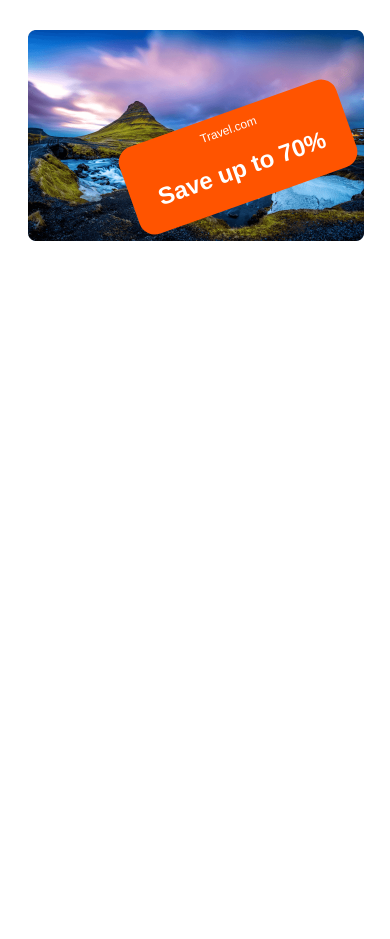
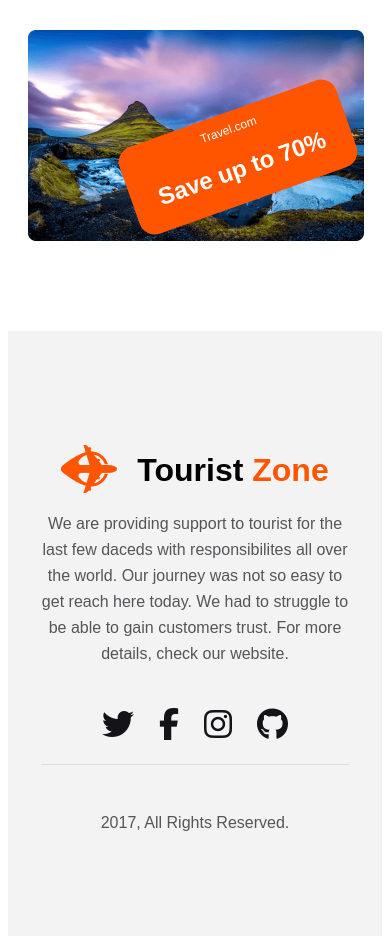
Before and after one commit to tanvir244/B9A2-Tourist-Zone, a plain HTML site: page index.html in a window 390 px wide. Shown: the part 8378-9317 px from the top of the page. Before the commit the page ends 8627 px from the top, so only its background shows below. Drawn offline with Linux system fonts and the light colour scheme.

Commit message:
footer section completed with responsive design

```diff
--- a/index.html
+++ b/index.html
@@ -1,5 +1,6 @@
 <!DOCTYPE html>
 <html lang="en">
+
 <head>
     <meta charset="UTF-8">
     <meta name="viewport" content="width=device-width, initial-scale=1.0">
@@ -9,6 +10,7 @@
     <!-- style css -->
     <link rel="stylesheet" href="style/style.css">
 </head>
+
 <body>
     <!-- header -->
     <header class="header-section">
@@ -33,7 +35,9 @@
                 <div class="banner-container">
                     <h1>Explore Your Travel</h1>
                     <p>
-                        Explore with Travel Zone, would be interesting I think. Because expert tour agency can add more and more enjoyment. Have an aventurous trip I hope we will enjoy a lot more than we expected before.
+                        Explore with Travel Zone, would be interesting I think. Because expert tour agency can add more
+                        and more enjoyment. Have an aventurous trip I hope we will enjoy a lot more than we expected
+                        before.
                     </p>
                     <div class="find-now">
                         <input type="text" name="" placeholder="Where go" id="">
@@ -52,13 +56,19 @@
         <div class="popular-section-container container">
             <div class="popular-content">
                 <h2 class="section-title">Our Popular Tours</h2>
-                <p class="text-description">Switzerland was our popular tourist destination. Almost each and every spot of that country surpasse our expectation.</p>
+                <p class="text-description">Switzerland was our popular tourist destination. Almost each and every spot
+                    of that country surpasse our expectation.</p>
                 <ul>
-                    <li class="text-description">Zurich and Geneva are the most favorite cities in Switzerland. However, Both are awesome.</li>
-                    <li class="text-description">Switzerland is the most populare city tourist destination to one loves nature.</li>
-                    <li class="text-description">Bern and Greenland are famous for green vibes inspired by it's won natural resouces.</li>
+                    <li class="text-description">Zurich and Geneva are the most favorite cities in Switzerland. However,
+                        Both are awesome.</li>
+                    <li class="text-description">Switzerland is the most populare city tourist destination to one loves
+                        nature.</li>
+                    <li class="text-description">Bern and Greenland are famous for green vibes inspired by it's won
+                        natural resouces.</li>
                 </ul>
-                <p class="popular-p-2 text-description">There is no one in the world who don't love to visit Switzerland for a only trip even. Nature learn people to love, so Switzerland is gonna be the destination of dreamland for one. Each and every single cities of it's won specificity.</p>
+                <p class="popular-p-2 text-description">There is no one in the world who don't love to visit Switzerland
+                    for a only trip even. Nature learn people to love, so Switzerland is gonna be the destination of
+                    dreamland for one. Each and every single cities of it's won specificity.</p>
                 <button class="btn-primary">Read More</button>
             </div>
             <div class="popular-img">
@@ -72,7 +82,8 @@
         <div class="destination-section-container container">
             <h2 class="section-title">Choose Your Destination</h2>
             <p class="text-description">
-                Please, visit our website to check out your suitable destination you want to visit and explor. We hope you will have a better and adventurous experience with us, we're very exited to have you.
+                Please, visit our website to check out your suitable destination you want to visit and explor. We hope
+                you will have a better and adventurous experience with us, we're very exited to have you.
             </p>
             <div class="destination-wrapper">
                 <div class="destination-wrapper-1">
@@ -118,21 +129,25 @@
         <div class="choose-us-container container">
             <h2 class="section-title">Why Choose Us</h2>
             <p class="text-description">
-                We are providing support to tourist for the last few daceds with responsibilites all over the world. Our journey was not so easy to get reach here today. We had to struggle to be able to gain customers trust. For more details, check our website.
+                We are providing support to tourist for the last few daceds with responsibilites all over the world. Our
+                journey was not so easy to get reach here today. We had to struggle to be able to gain customers trust.
+                For more details, check our website.
             </p>
             <div class="choose-us-box-container">
                 <div class="choose-us-box choose-us-box-1">
                     <img src="Images/hotel 1.svg" alt="">
                     <h3 class="content-heading">Handpicked Hotels</h3>
                     <p class="text-description">
-                        Amet consectetur. Vulputate commodo felis molestie risus  ornare nulla amet et. Libero commodo sagittis dignissim adipiscing quis. Habitant adipiscing risus natoque aliquet.
+                        Amet consectetur. Vulputate commodo felis molestie risus ornare nulla amet et. Libero commodo
+                        sagittis dignissim adipiscing quis. Habitant adipiscing risus natoque aliquet.
                     </p>
                 </div>
                 <div class="choose-us-box choose-us-box-2">
                     <img src="Images/map 1.svg" alt="">
                     <h3 class="content-heading">Handpicked Hotels</h3>
                     <p class="text-description">
-                        Amet consectetur. Vulputate commodo felis molestie risus  ornare nulla amet et. Libero commodo sagittis dignissim adipiscing quis. Habitant adipiscing risus natoque aliquet.
+                        Amet consectetur. Vulputate commodo felis molestie risus ornare nulla amet et. Libero commodo
+                        sagittis dignissim adipiscing quis. Habitant adipiscing risus natoque aliquet.
                     </p>
                 </div>
             </div>
@@ -140,7 +155,8 @@
                 <img src="Images/price-tag 1.svg" alt="">
                 <h3 class="content-heading">Handpicked Hotels</h3>
                 <p class="text-description">
-                    Amet consectetur. Vulputate commodo felis molestie risus  ornare nulla amet et. Libero commodo sagittis dignissim adipiscing quis. Habitant adipiscing risus natoque aliquet.
+                    Amet consectetur. Vulputate commodo felis molestie risus ornare nulla amet et. Libero commodo
+                    sagittis dignissim adipiscing quis. Habitant adipiscing risus natoque aliquet.
                 </p>
             </div>
         </div>
@@ -151,7 +167,8 @@
         <div class="discount-section-wrapper container">
             <h2 class="section-title">Deals & Discounts</h2>
             <p class="text-description">
-                We are providing support to tourist for the last few daceds with responsibilites all over the world. Our journey was not so easy to get reach here today.
+                We are providing support to tourist for the last few daceds with responsibilites all over the world. Our
+                journey was not so easy to get reach here today.
             </p>
             <div class="discount-banner-wrapper">
                 <div class="discount-banner discount-banner-1">
@@ -161,7 +178,8 @@
                         <span class="text-description"><i class="fa-solid fa-location-dot"></i>Malaysia</span>
                         <h3 class="content-heading">Tour To Satorini</h3>
                         <p class="text-description">
-                            Basically few seasons we offer massive discount to our guests. But on the pict moment, it might be quite tough for us to offer discount.
+                            Basically few seasons we offer massive discount to our guests. But on the pict moment, it
+                            might be quite tough for us to offer discount.
                         </p>
                         <h4 class="price-heading">Price: $1300-$1500</h4>
                         <button class="btn-primary">Book Now</button>
@@ -174,7 +192,8 @@
                         <span class="text-description"><i class="fa-solid fa-location-dot"></i>Malaysia</span>
                         <h3 class="content-heading">Tour To Satorini</h3>
                         <p class="text-description">
-                            Basically few seasons we offer massive discount to our guests. But on the pict moment, it might be quite tough for us to offer discount.
+                            Basically few seasons we offer massive discount to our guests. But on the pict moment, it
+                            might be quite tough for us to offer discount.
                         </p>
                         <h4 class="price-heading">Price: $1300-$1500</h4>
                         <button class="btn-primary">Book Now</button>
@@ -187,7 +206,8 @@
                         <span class="text-description"><i class="fa-solid fa-location-dot"></i>Malaysia</span>
                         <h3 class="content-heading">Tour To Satorini</h3>
                         <p class="text-description">
-                            Basically few seasons we offer massive discount to our guests. But on the pict moment, it might be quite tough for us to offer discount.
+                            Basically few seasons we offer massive discount to our guests. But on the pict moment, it
+                            might be quite tough for us to offer discount.
                         </p>
                         <h4 class="price-heading">Price: $1300-$1500</h4>
                         <button class="btn-primary">Book Now</button>
@@ -204,11 +224,14 @@
             <div class="place-content">
                 <h2 class="section-title">A Simple Perfect Place To Get Lost</h2>
                 <p class="text-description">
-                    We are providing support to tourist for the last few daceds with responsibilites all over the world. Our journey was not so easy to get reach here today.
+                    We are providing support to tourist for the last few daceds with responsibilites all over the world.
+                    Our journey was not so easy to get reach here today.
                 </p>
                 <ul>
-                    <li class="text-description">Zurich and Geneva are the most favorite cities in Switzerland. However, Both are awesome.</li>
-                    <li class="text-description">Bern and Greenland are famous for green vibes inspired by it's won natural resouces</li>
+                    <li class="text-description">Zurich and Geneva are the most favorite cities in Switzerland. However,
+                        Both are awesome.</li>
+                    <li class="text-description">Bern and Greenland are famous for green vibes inspired by it's won
+                        natural resouces</li>
                 </ul>
                 <button class="btn-primary">See More</button>
             </div>
@@ -242,5 +265,31 @@
     </section>
 
     <!-- footer -->
+    <footer class="footer">
+        <div class="footer-container container">
+            <div class="footer-logo">
+                <div class="only-logo">
+                    <img src="Images/Group 40071 (2).png" alt="">
+                </div>
+                <h1>Tourist <span class="text-orange">Zone</span></h1>
+            </div>
+            <p class="text-description">
+                We are providing support to tourist for the last few daceds with responsibilites all over the world. Our
+                journey was not so easy to get reach here today. We had to struggle to be able to gain customers trust.
+                For more details, check our website.
+            </p>
+            <ul>
+                <li><a href=""><i class="fa-brands fa-twitter"></i></a></li>
+                <li><a href=""><i class="fa-brands fa-facebook-f"></i></a></li>
+                <li><a href=""><i class="fa-brands fa-instagram"></i></a></li>
+                <li><a href=""><i class="fa-brands fa-github"></i></a></li>
+            </ul>
+            <p class="footer-p text-description">
+                2017, All Rights Reserved.
+            </p>
+        </div>
+    </footer>
+
 </body>
+
 </html>
--- a/style/style.css
+++ b/style/style.css
@@ -46,7 +46,7 @@ body {
     font-size: 1.5rem;
     font-weight: 800;
 }
-section {
+section, footer {
     margin-top: 90px;
 }
 
@@ -373,6 +373,54 @@ section {
     font-weight: normal;
 }
 
+/* footer section */
+.footer {
+    background: rgba(19, 19, 24, 0.05);
+    padding: 100px;
+    text-align: center;
+}
+.footer-logo {
+    display: flex;
+}
+.footer-container ul {
+    display: flex;
+    width: 186px;
+    margin: auto;
+    margin-top: 40px;
+    padding-left: 0;
+    margin-bottom: 20px;
+
+}
+.footer-container ul li {
+    list-style: none;
+    font-size: 2rem;
+    margin-right: 25px;
+}
+.footer-container li a {
+    color: #131318;
+}
+.footer-container ul li:last-child {
+    margin-right: 0;
+}
+.footer-logo {
+    display: flex;
+    justify-content: center;
+    gap: 20px;
+    align-items: center;
+}
+.text-orange {
+    color: #FF5400;
+}
+.footer p {
+    width: 768px;
+    margin: auto;
+}
+.footer-p {
+    padding-top: 45px;
+    border-top: 1px solid rgba(19, 19, 24, 0.10);
+}
+
+
 /* Responsive */
 /* banner */
 /* mobile responsive */
@@ -571,3 +619,21 @@ section {
         margin: auto;
     }
 }
+
+/* footer */
+@media screen and (max-width: 600px) {
+    .footer-container {
+        width: 336px;
+    }
+    .footer p {
+        width: 308px;
+    }
+    .footer{
+        padding: 100px 0px;
+    }
+}
+@media screen and (min-width: 600px) and (max-width: 992px) {
+    .footer p {
+        width: 477px;
+    }
+}
```
